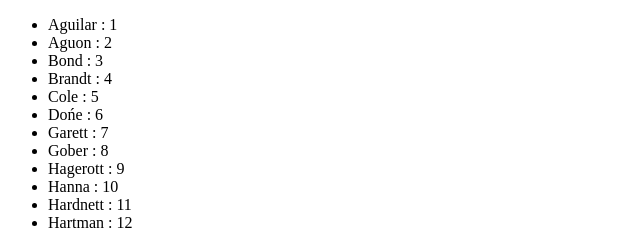
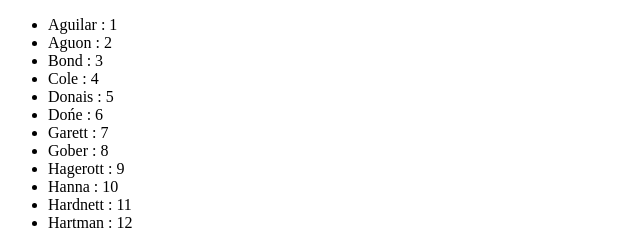
Before and after one commit to MikoGome/classrandomizer, a plain HTML site: page index.html in a window 1280 px wide. Shown: the top 229 px of the page, 0-640 px from the left. Drawn offline with Linux system fonts and the light colour scheme.

Commit message:
changed Brandt to Donais

```diff
--- a/index.html
+++ b/index.html
@@ -11,7 +11,7 @@
 				"Lang",
 				"Ng",
 				"Hardnett",
-				"Brandt",
+				"Donais",
 				"Hagerott",
 				"Shaw",
 				"Taggart",
```
